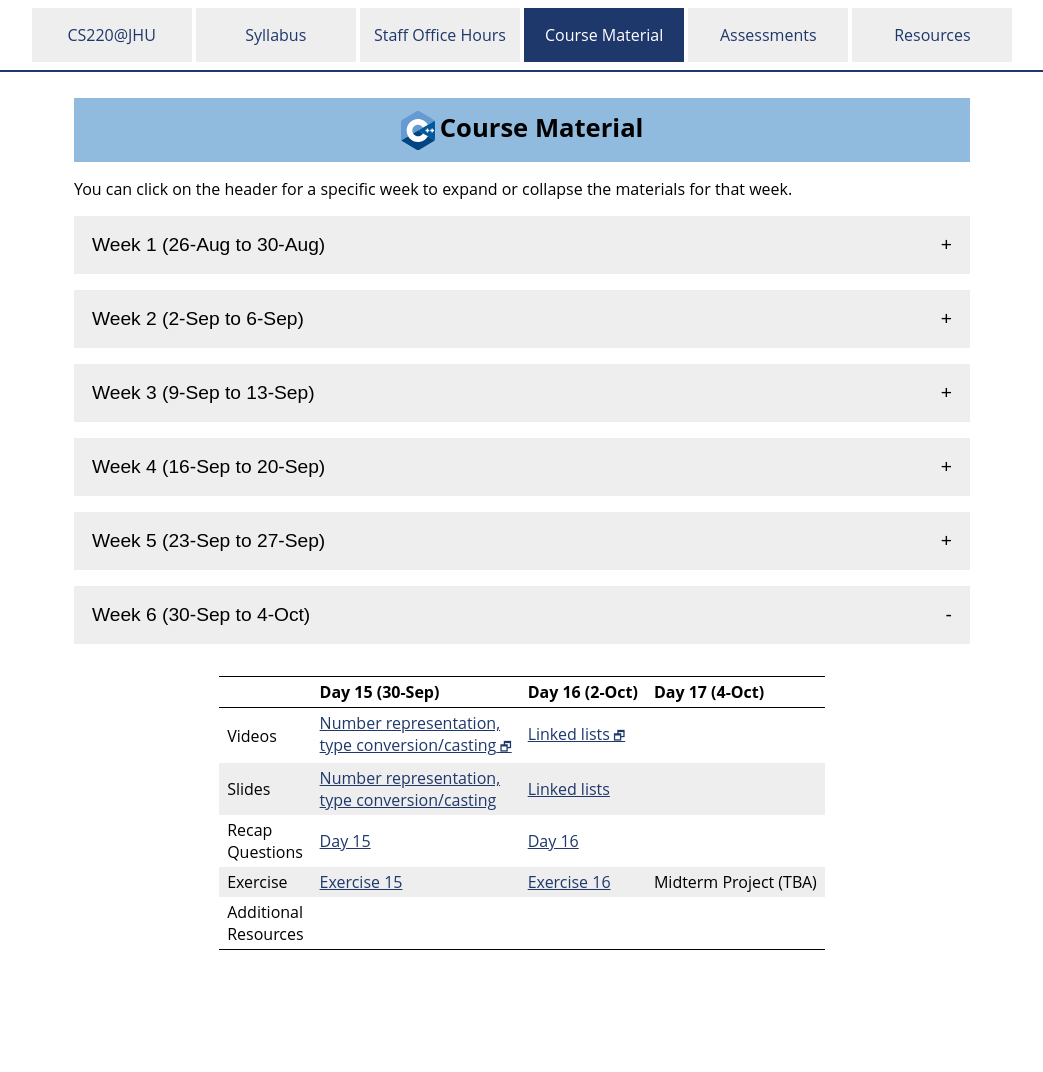
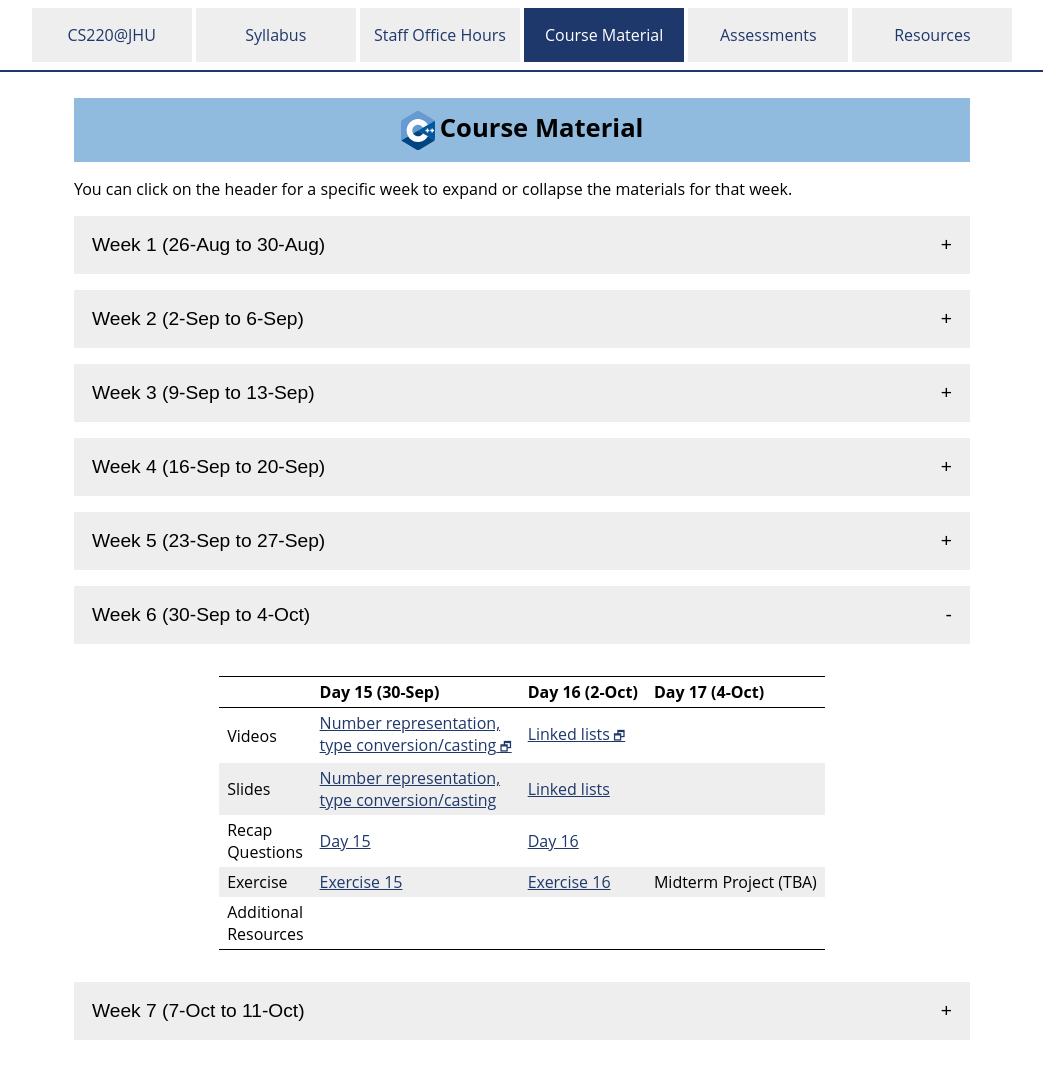
Before and after one commit to jhu-ip/cs220-f24, a Jekyll site: the page built from material.md, in a window 1280 px wide. Shown: the whole page, without its empty margins (118-1161 px from the left). Built offline with Jekyll 4.4.1, drawn with Linux system fonts in a browser that asks for light colours; before the commit the page ends 982 px from its top, so only the background shows below that.

Commit message:
Release Week 7 materials

```diff
--- a/material.md
+++ b/material.md
@@ -300,7 +300,7 @@
   </tbody>
 </table>
 </div>
-<!--
+
 <button type="button" id="week_7_toggle" class="week_control_button">Week 7 (7-Oct to 11-Oct)</button>
 <div id="week_7" class="collapsible">
 <table>
@@ -341,12 +341,12 @@
       <td>Additional<br>Resources</td>
       <td><a href='resources/MidtermReview.pdf'>Midterm Review Questions</a><br><a href='resources/Midterm-Fall2019.pdf'>Fall 2019 Midterm Questions</a></td>
       <td></td>
-      <td><a href='resources/MidtermReview-solutions.pdf'>Midterm Review Solutions</a><br><a href='resources/Midterm-Fall2019-solutions.pdf'>Fall 2019 Midterm Solutions</a></td>
+      <!--<td><a href='resources/MidtermReview-solutions.pdf'>Midterm Review Solutions</a><br><a href='resources/Midterm-Fall2019-solutions.pdf'>Fall 2019 Midterm Solutions</a></td> -->
     </tr>
   </tbody>
 </table>
 </div>
-
+<!--
 <button type="button" id="week_8_toggle" class="week_control_button">Week 8 (14-Oct to 18-Oct)</button>
 <div id="week_8" class="collapsible">
 <table>
```
